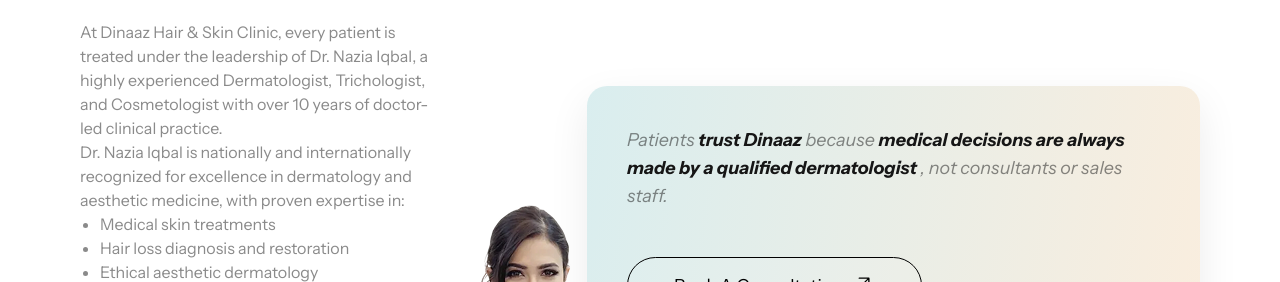
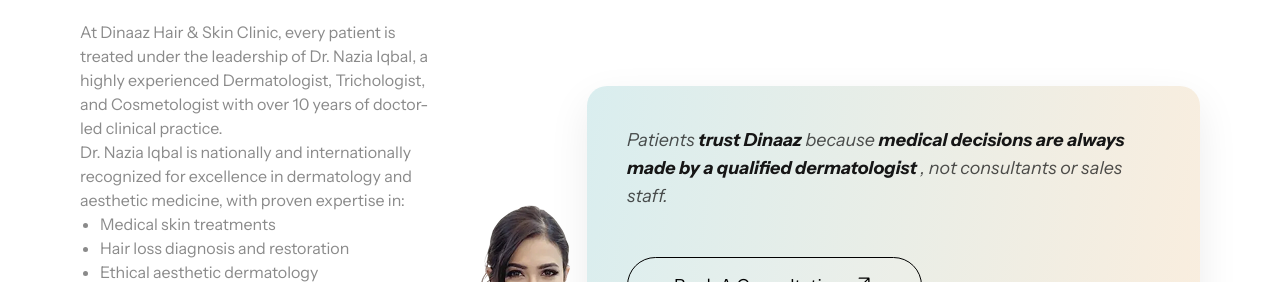
Before and after one commit to TANUJ0751/dinaazClone, a React (Vite) app: page / in a window 1280 px wide. Shown: the part 869-1151 px from the top of the page. Built offline with nearby package versions, Linux system fonts and the light colour scheme.

Commit message:
Update Home.module.css

```diff
--- a/src/components/Home.module.css
+++ b/src/components/Home.module.css
@@ -480,7 +480,7 @@
 
   /* display: flex;
   text-align: left; */
- color: rgba(22, 22, 22, 0.5);
+ color: rgba(22, 22, 22, 0.75);
  /* background-color: antiquewhite; */
  width: 533px;
  height: 108px;
```
